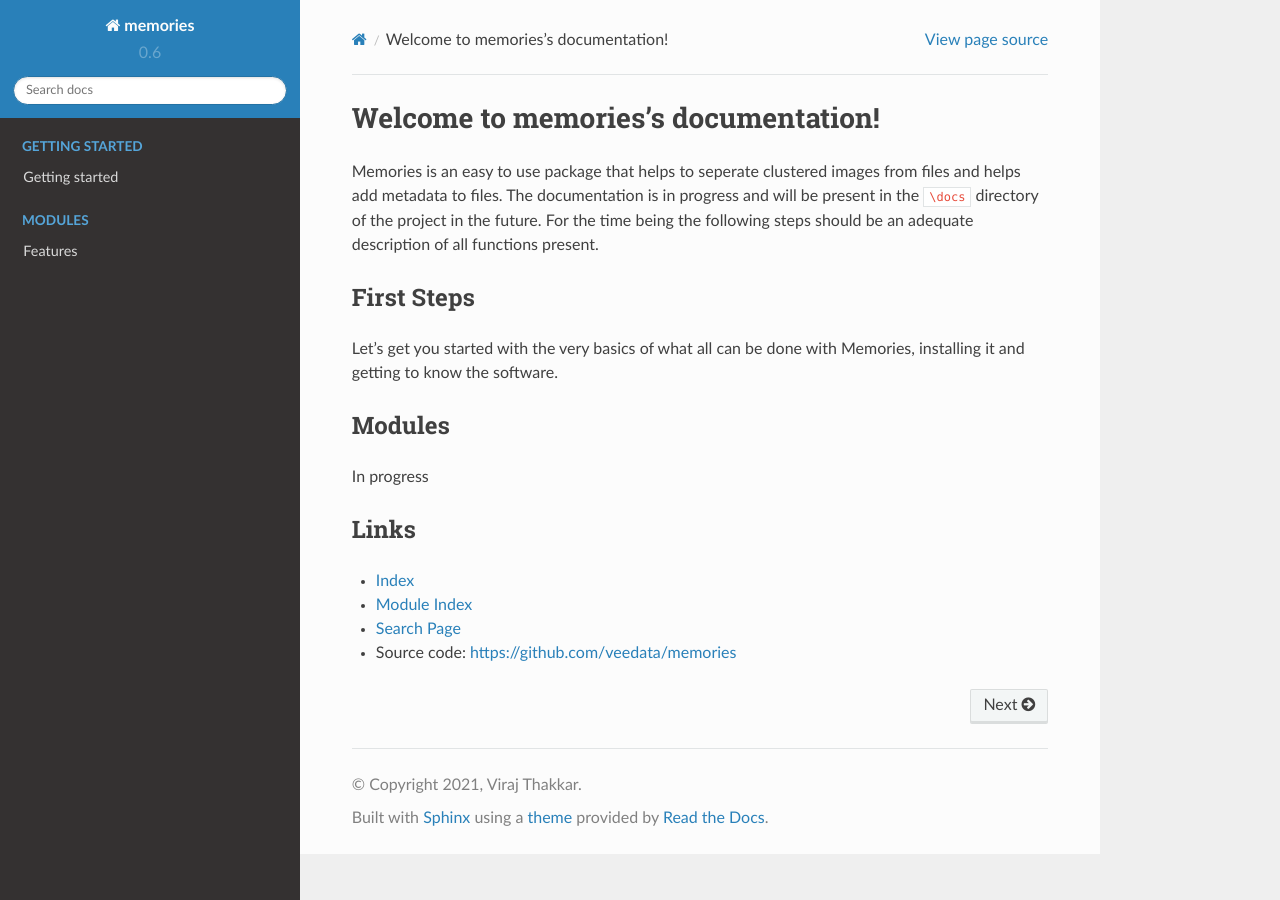
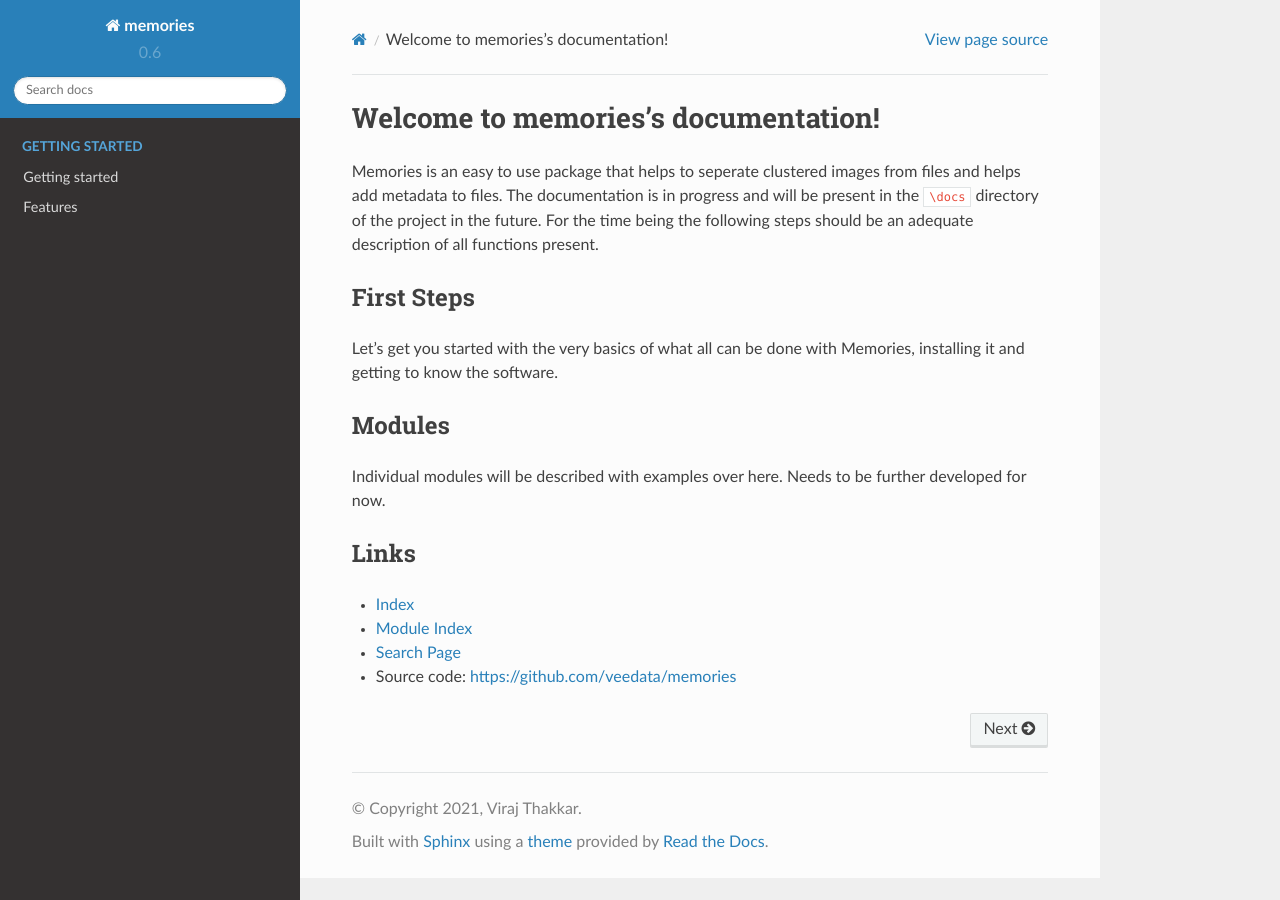
Before and after one commit to veedata/memories, a Sphinx documentation site: the page built from docs/index.rst, in a window 1280 px wide. Built offline with Sphinx 7.4.7 and the Read the Docs theme 2.0.0, drawn with Linux system fonts in a browser that asks for light colours.

Commit message:
Restructered documentatin

```diff
--- a/docs/index.rst
+++ b/docs/index.rst
@@ -21,19 +21,13 @@ Let's get you started with the very basics of what all can be done with Memories
    :hidden:
 
    pages/getting-started
+   pages/features
 
 
 Modules
 -------
 
-In progress
-
-.. toctree::
-   :maxdepth: 2
-   :caption: Modules
-   :hidden:
-
-   pages/features
+Individual modules will be described with examples over here. Needs to be further developed for now.
 
 
 Links
```
